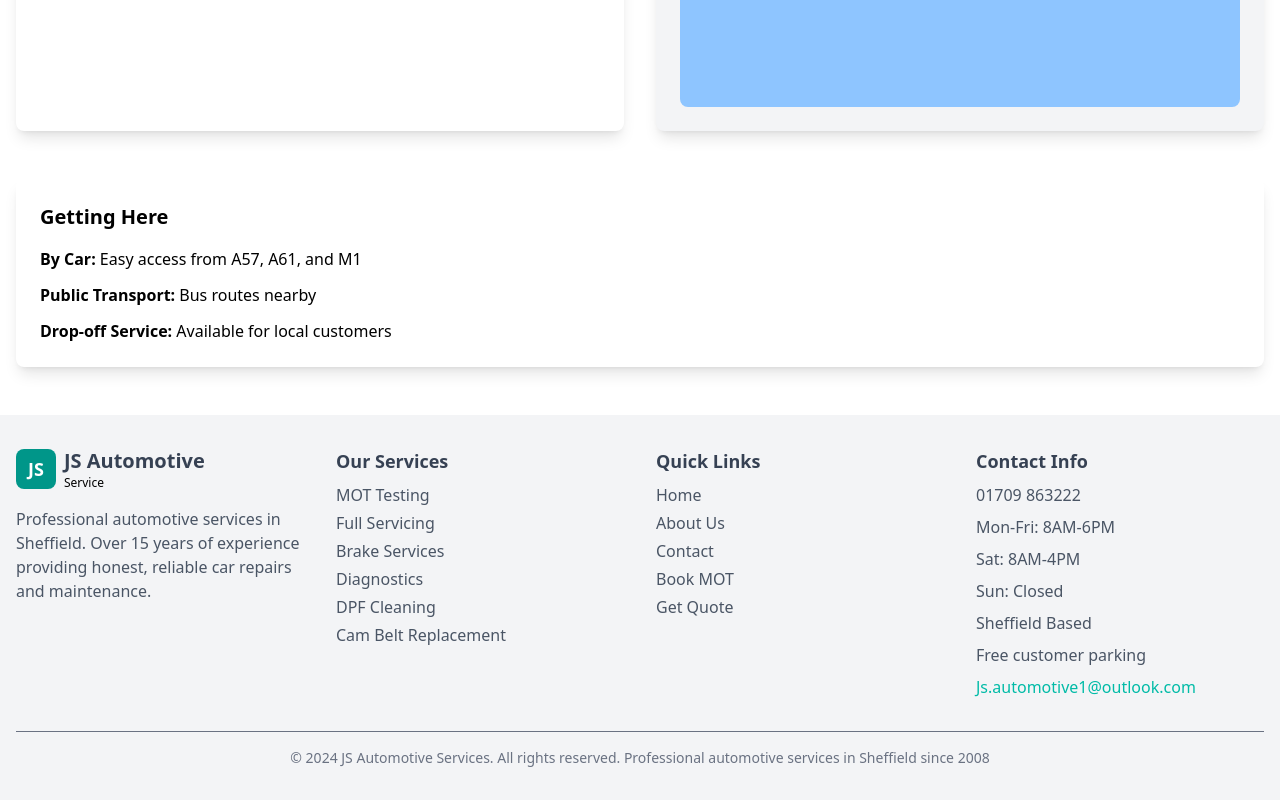
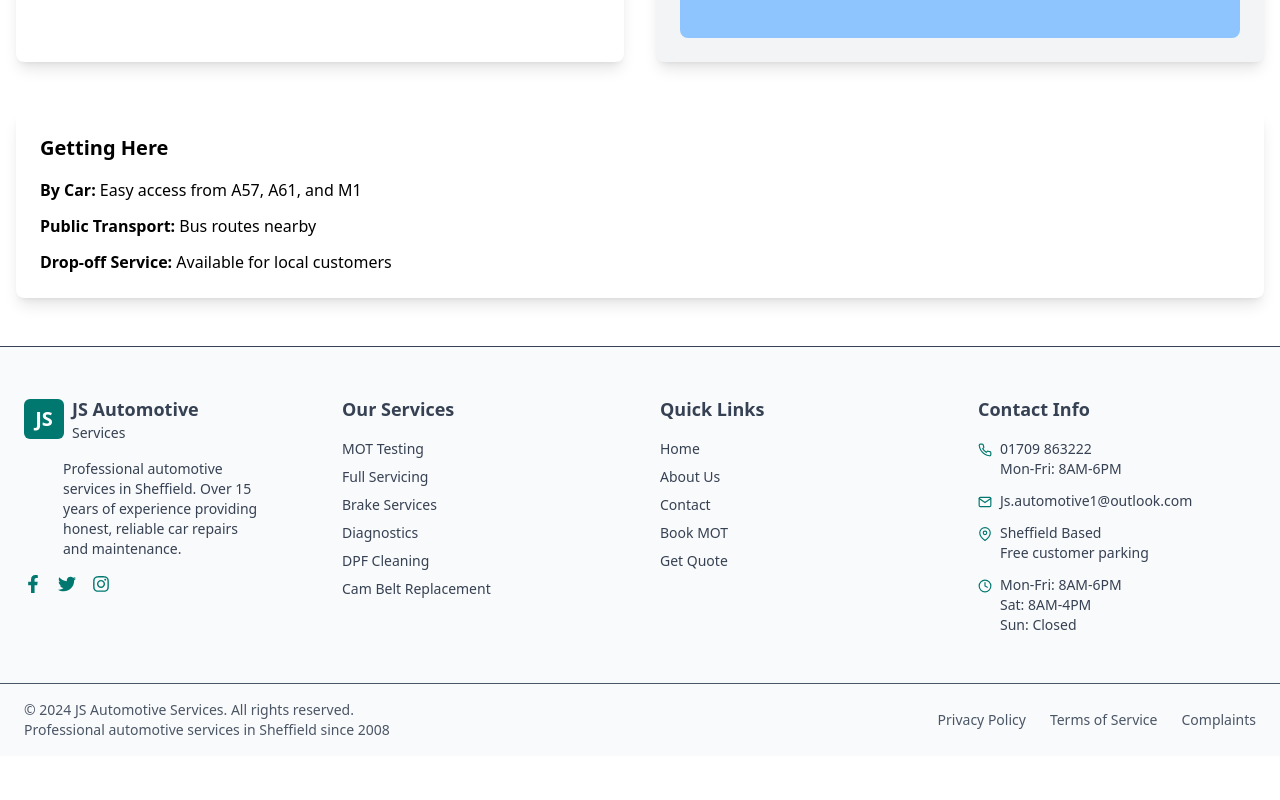
Before and after one commit to STharshan/js, a React (Vite) app: page /contact in a window 1280 px wide. Shown: the part 1982-2782 px from the top of the page. After the commit the page ends 2738 px from the top, so only its background shows below. Built offline with nearby package versions, Linux system fonts and the light colour scheme.

Commit message:
Change in home page

```diff
--- a/src/components/Footer.jsx
+++ b/src/components/Footer.jsx
@@ -1,74 +1,99 @@
-import React from 'react';
+import React from "react";
+import { FaFacebookF, FaTwitter, FaInstagram } from "react-icons/fa";
+import { FiPhone, FiMail, FiMapPin, FiClock } from "react-icons/fi";
 
 const Footer = () => {
   return (
-        <footer className="bg-gray-100 py-8">
-            <div className="max-w-screen-xl mx-auto px-4">
-                <div className="grid grid-cols-1 md:grid-cols-2 lg:grid-cols-4 gap-8">
-                    {/* Logo and Description */}
-                    <div className="flex flex-col items-start space-y-4">
-                        <div className="flex items-center space-x-2">
-                            <div className="bg-teal-600 text-white rounded-lg px-3 py-1.5 text-lg font-bold">JS</div>
-                            <div className='grid'>
-                                <span className="text-xl font-bold text-foreground text-gray-700">JS Automotive</span>
-                                <span className='text-xs text-muted-foreground'>Service</span>
+    <footer className="bg-gray-50 text-gray-700 border-t">
+      <div className="max-w-7xl mx-auto px-6 py-12 grid grid-cols-1 sm:grid-cols-2 lg:grid-cols-4 gap-10">
+
+        {/* Company Info */}
+        <div>
+          <div className="flex items-center mb-4">
+            <div className="bg-teal-700 text-white w-10 h-10 flex items-center justify-center text-xl rounded-md font-bold">
+              JS
+            </div>
+            <div className="ml-2">
+              <h3 className="text-lg font-bold">JS Automotive</h3>
+              <p className="text-sm">Services</p>
             </div>
           </div>
-                        <p className="text-gray-600">Professional automotive services in Sheffield. Over 15 years of experience providing honest, reliable car repairs and maintenance.</p>
-                        <div className="flex space-x-4">
-                            <a href="https://facebook.com" className="text-gray-500 hover:text-gray-700">
-                                <i className="fab fa-facebook-f"></i>
-                            </a>
-                            <a href="https://twitter.com" className="text-gray-500 hover:text-gray-700">
-                                <i className="fab fa-twitter"></i>
-                            </a>
-                            <a href="https://instagram.com" className="text-gray-500 hover:text-gray-700">
-                                <i className="fab fa-instagram"></i>
-                            </a>
+          <p className="text-sm max-w-50 mx-auto mb-4">
+            Professional automotive services in Sheffield. Over 15 years of
+            experience providing honest, reliable car repairs and maintenance.
+          </p>
+          <div className="flex space-x-4 text-teal-700 text-lg">
+            <a href="#"><FaFacebookF /></a>
+            <a href="#"><FaTwitter /></a>
+            <a href="#"><FaInstagram /></a>
           </div>
         </div>
 
-                    {/* Services Section */}
-                    <div className="flex flex-col space-y-2">
-                        <h3 className="text-lg font-semibold text-gray-700">Our Services</h3>
-                        <ul className="text-gray-600 space-y-1">
-                            <li>MOT Testing</li>
-                            <li>Full Servicing</li>
-                            <li>Brake Services</li>
-                            <li>Diagnostics</li>
-                            <li>DPF Cleaning</li>
-                            <li>Cam Belt Replacement</li>
+        {/* Services */}
+        <div>
+          <h3 className="text-lg font-semibold mb-4">Our Services</h3>
+          <ul className="space-y-2 text-sm">
+            <li><a href="#">MOT Testing</a></li>
+            <li><a href="#">Full Servicing</a></li>
+            <li><a href="#">Brake Services</a></li>
+            <li><a href="#">Diagnostics</a></li>
+            <li><a href="#">DPF Cleaning</a></li>
+            <li><a href="#">Cam Belt Replacement</a></li>
           </ul>
         </div>
 
-                    {/* Quick Links Section */}
-                    <div className="flex flex-col space-y-2">
-                        <h3 className="text-lg font-semibold text-gray-700">Quick Links</h3>
-                        <ul className="text-gray-600 space-y-1">
-                            <li><a href="/home" className="hover:text-gray-800">Home</a></li>
-                            <li><a href="/about" className="hover:text-gray-800">About Us</a></li>
-                            <li><a href="/contact" className="hover:text-gray-800">Contact</a></li>
-                            <li><a href="/book-mot" className="hover:text-gray-800">Book MOT</a></li>
-                            <li><a href="/get-quote" className="hover:text-gray-800">Get Quote</a></li>
+        {/* Quick Links */}
+        <div>
+          <h3 className="text-lg font-semibold mb-4">Quick Links</h3>
+          <ul className="space-y-2 text-sm">
+            <li><a href="#">Home</a></li>
+            <li><a href="#">About Us</a></li>
+            <li><a href="#">Contact</a></li>
+            <li><a href="#">Book MOT</a></li>
+            <li><a href="#">Get Quote</a></li>
           </ul>
         </div>
 
-                    {/* Contact Info Section */}
-                    <div className="flex flex-col space-y-2">
-                        <h3 className="text-lg font-semibold text-gray-700">Contact Info</h3>
-                        <p className="text-gray-600">01709 863222</p>
-                        <p className="text-gray-600">Mon-Fri: 8AM-6PM</p>
-                        <p className="text-gray-600">Sat: 8AM-4PM</p>
-                        <p className="text-gray-600">Sun: Closed</p>
-                        <p className="text-gray-600">Sheffield Based</p>
-                        <p className="text-gray-600">Free customer parking</p>
-                        <a href="mailto:Js.automotive1@outlook.com" className="text-teal-500 hover:text-teal-700">Js.automotive1@outlook.com</a>
+        {/* Contact Info */}
+        <div>
+          <h3 className="text-lg font-semibold mb-4">Contact Info</h3>
+          <ul className="space-y-3 text-sm">
+            <li className="flex items-start">
+              <FiPhone className="mt-1 mr-2 text-teal-700" />
+              <span>01709 863222<br />Mon-Fri: 8AM-6PM</span>
+            </li>
+            <li className="flex items-start">
+              <FiMail className="mt-1 mr-2 text-teal-700" />
+              <span>Js.automotive1@outlook.com</span>
+            </li>
+            <li className="flex items-start">
+              <FiMapPin className="mt-1 mr-2 text-teal-700" />
+              <span>Sheffield Based<br />Free customer parking</span>
+            </li>
+            <li className="flex items-start">
+              <FiClock className="mt-1 mr-2 text-teal-700" />
+              <span>
+                Mon-Fri: 8AM-6PM<br />
+                Sat: 8AM-4PM<br />
+                Sun: Closed
+              </span>
+            </li>
+          </ul>
         </div>
       </div>
 
-                {/* Footer Bottom Section */}
-                <div className="mt-8 border-t pt-4 text-center text-sm text-gray-500">
-                    <p>© 2024 JS Automotive Services. All rights reserved. Professional automotive services in Sheffield since 2008</p>
+      {/* Bottom Bar */}
+      <div className="border-t text-sm text-gray-600">
+        <div className="max-w-7xl mx-auto px-6 py-4 flex flex-col md:flex-row justify-between items-center">
+          <p>
+            © 2024 JS Automotive Services. All rights reserved.<br />
+            Professional automotive services in Sheffield since 2008
+          </p>
+          <div className="flex space-x-6 mt-2 md:mt-0">
+            <a href="#">Privacy Policy</a>
+            <a href="#">Terms of Service</a>
+            <a href="#">Complaints</a>
+          </div>
         </div>
       </div>
     </footer>
--- a/src/components/Home/HeroSection.jsx
+++ b/src/components/Home/HeroSection.jsx
@@ -11,14 +11,14 @@ const HeroSection = () => {
                     {/* Left side content */}
                     <div className="space-y-8">
                         <h1 className="text-4xl lg:text-6xl font-bold leading-tight">
-                            Professional <span className="text-teal-500">Automotive Services</span>
+                            Professional <span className="text-teal-600">Automotive Services</span>
                         </h1>
                         <p className="text-xl text-gray-600 leading-relaxed">
                             Expert car repairs, MOT testing, and maintenance services you can trust. Over 15 years of experience keeping Sheffield's vehicles running smoothly.
                         </p>
                         {/* Rating and Customer count */}
                         <div className="flex items-center space-x-2">
-                            <span className="text-yellow-400 text-2xl">★★★★★</span>
+                            <span className="text-orange-500 text-2xl">★★★★★</span>
                             <p className="text-gray-600">4.9/5 Rating</p>
                             <p className="text-gray-600 px-3">500+ Happy Customers</p>
                         </div>
--- a/src/components/Home/WhyChooseJSAutomotive.jsx
+++ b/src/components/Home/WhyChooseJSAutomotive.jsx
@@ -1,34 +1,35 @@
 import React from 'react';
-import { FaShieldAlt, FaClock, FaRibbon, FaUser, FaWrench, FaCheckCircle } from 'react-icons/fa'; // Importing icons from react-icons
+import { FiAward, FiCheckCircle, FiUsers } from 'react-icons/fi';
+import { LuClock4, LuShield, LuWrench } from 'react-icons/lu';
 
 const services = [
   {
     title: 'Fully Insured & Certified',
     description: 'All work is fully guaranteed with comprehensive insurance coverage for your peace of mind.',
-    icon: <FaShieldAlt size={40} />,
+    icon: <LuShield size={30} />,
   },
   {
     title: 'Fast Turnaround',
     description: 'Most services completed same day. We respect your time and get you back on the road quickly.',
-    icon: <FaClock size={40} />,
+    icon: <LuClock4 size={30} />,
   },
   {
     title: '15+ Years Experience',
     description: 'Decades of automotive expertise working on all makes and models of vehicles.',
-    icon: <FaRibbon size={40} />,
+    icon: <FiAward size={30} />,
   },
   {
-    icon: <FaUser />,
+    icon: <FiUsers size={30} />,
     title: "Trusted by 500+ Customers",
     description: "Building lasting relationships through honest service and transparent pricing."
   },
   {
-    icon: <FaWrench />,
+    icon: <LuWrench size={30} />,
     title: "Latest Equipment",
     description: "State-of-the-art diagnostic tools and equipment for accurate, efficient repairs."
   },
   {
-    icon: <FaCheckCircle />,
+    icon: <FiCheckCircle size={30} />,
     title: "No Hidden Costs",
     description: "Transparent pricing with detailed quotes. You only pay for what you need."
   }
@@ -38,13 +39,21 @@ const WhyChooseJSAutomotive = () => {
   return (
     <section className="py-16 bg-gray-100">
       <div className="max-w-7xl mx-auto text-center px-4">
-        <h2 className="text-3xl font-semibold mb-6">Why Choose JS Automotive?</h2>
-        <p className="text-xl mb-12">We're your trusted automotive partner, committed to keeping you safe on the road with honest, professional service.</p>
+        <h2 className="text-4xl font-semibold mb-6">Why Choose JS Automotive?</h2>
+        <p className="text-xl max-w-4xl mx-auto mb-12 text-gray-800">
+          We're not just another garage. We're your trusted automotive partner, committed to keeping you safe on the road with honest, professional service.
+        </p>
         <div className="grid sm:grid-cols-1 md:grid-cols-2 lg:grid-cols-3 gap-8">
           {services.map((service, index) => (
-            <div key={index} className="bg-white p-6 rounded-lg shadow-lg flex flex-col items-center">
-              <div className="mb-4 bg-teal-200 rounded-full p-3">{service.icon}</div>
-              <h3 className="text-xl font-semibold mb-2">{service.title}</h3>
+            <div
+              key={index}
+              className="bg-white p-6 rounded-lg shadow-lg border-gray-300 border flex flex-col items-center
+              transform transition duration-300 hover:scale-105 hover:shadow-2xl hover:z-10"
+            >
+              <div className="mb-4 bg-teal-100 text-teal-800 rounded-full p-3">
+                {service.icon}
+              </div>
+              <h3 className="text-xl font-semibold mb-5">{service.title}</h3>
               <p className="text-gray-600">{service.description}</p>
             </div>
           ))}
--- a/src/components/Navbar.jsx
+++ b/src/components/Navbar.jsx
@@ -1,38 +1,54 @@
-import React, { useState, useEffect, useRef } from 'react';
-import { FaPhoneAlt } from 'react-icons/fa';
-import { Link } from 'react-router-dom';  // Import the Link component
+import React, { useState, useEffect, useRef } from "react";
+import { FaPhoneAlt } from "react-icons/fa";
+import { Link } from "react-router-dom";
 
 const Navbar = () => {
   const [isMenuOpen, setIsMenuOpen] = useState(false);
-  const [isServicesOpen, setIsServicesOpen] = useState(false);  // State for the Services dropdown
-  const servicesDropdownRef = useRef(null);
+  const [isServicesOpen, setIsServicesOpen] = useState(false);
 
-  // Close the Services dropdown if clicked outside
+  // Wrappers that include BOTH the button and the dropdown content
+  const desktopWrapRef = useRef(null);
+  const mobileWrapRef = useRef(null);
+
+  // Close "Services" if clicking outside both wrappers
   useEffect(() => {
-    const handleClickOutside = (event) => {
-      if (servicesDropdownRef.current && !servicesDropdownRef.current.contains(event.target)) {
-        setIsServicesOpen(false);
-      }
+    const handleOutside = (e) => {
+      const wrappers = [desktopWrapRef.current, mobileWrapRef.current];
+
+      // If click is inside ANY wrapper, do nothing
+      const clickedInside = wrappers.some(
+        (el) => el && el.contains(e.target)
+      );
+      if (!clickedInside) setIsServicesOpen(false);
     };
 
-    // Add event listener
-    document.addEventListener('mousedown', handleClickOutside);
+    document.addEventListener("mousedown", handleOutside);
+    document.addEventListener("touchstart", handleOutside, { passive: true });
 
-    // Cleanup the event listener on component unmount
     return () => {
-      document.removeEventListener('mousedown', handleClickOutside);
+      document.removeEventListener("mousedown", handleOutside);
+      document.removeEventListener("touchstart", handleOutside);
     };
   }, []);
 
+  // Optional: close on ESC key
+  useEffect(() => {
+    const onKey = (e) => {
+      if (e.key === "Escape") setIsServicesOpen(false);
+    };
+    document.addEventListener("keydown", onKey);
+    return () => document.removeEventListener("keydown", onKey);
+  }, []);
+
   return (
-    <header className="bg-white shadow-md px-14 py-3 border-b border-gray-300">
+    <header className="fixed top-0 left-0 w-full bg-white shadow-md px-14 py-3 border-b border-gray-300 z-50">
       <div className="flex justify-between items-center">
         {/* Logo Section */}
         <div className="flex items-center space-x-2">
           <div className="bg-teal-600 text-white rounded-lg px-3 py-1.5 text-lg font-bold">JS</div>
-          <div className='grid'>
-            <span className="text-xl font-bold text-foreground text-gray-700">JS Automotive</span>
-            <span className='text-xs text-muted-foreground'>Service</span>
+          <div className="grid">
+            <span className="text-xl font-bold text-gray-700">JS Automotive</span>
+            <span className="text-xs text-gray-500">Service</span>
           </div>
         </div>
 
@@ -40,24 +56,25 @@ const Navbar = () => {
         <nav className="hidden md:flex space-x-8 relative">
           <Link to="/" className="text-gray-700 hover:text-teal-500">Home</Link>
 
-          {/* Services Dropdown */}
-          <div className="relative">
+          {/* Services Dropdown (Desktop) */}
+          <div className="relative" ref={desktopWrapRef}>
             <button
-              onClick={() => setIsServicesOpen(!isServicesOpen)}
+              onClick={() => setIsServicesOpen((v) => !v)}
               className="text-gray-700 hover:text-teal-500"
+              aria-expanded={isServicesOpen}
             >
               Services
             </button>
             {isServicesOpen && (
-              <div ref={servicesDropdownRef} className="absolute left-0 mt-2 bg-gray-200 shadow-md rounded-md w-48 p-2 z-20">
-                <Link to="/services/mot" className="block text-gray-700 py-1 hover:bg-teal-100">MOT Testing</Link>
-                <Link to="/services/servicing" className="block text-gray-700 py-1 hover:bg-teal-100">Servicing</Link>
-                <Link to="/services/mechanical-repairs" className="block text-gray-700 py-1 hover:bg-teal-100">Mechanical Repairs</Link>
-                <Link to="/services/brake" className="block text-gray-700 py-1 hover:bg-teal-100">Brakes</Link>
-                <Link to="/services/diagnostics" className="block text-gray-700 py-1 hover:bg-teal-100">Diagnostics</Link>
-                <Link to="/services/dpf-clean" className="block text-gray-700 py-1 hover:bg-teal-100">DPF Clean</Link>
-                <Link to="/services/cam-belt" className="block text-gray-700 py-1 hover:bg-teal-100">Cam Belt</Link>
-                <Link to="/services/suspension" className="block text-gray-700 py-1 hover:bg-teal-100">Suspension</Link>
+              <div className="absolute left-0 mt-2 bg-gray-200 shadow-md rounded-md w-48 p-2 z-20">
+                <Link to="/services/mot" className="block text-gray-700 py-1 px-2 hover:bg-orange-500 rounded-lg">MOT Testing</Link>
+                <Link to="/services/servicing" className="block text-gray-700 py-1 px-2 hover:bg-orange-500 rounded-lg">Servicing</Link>
+                <Link to="/services/mechanical-repairs" className="block text-gray-700 py-1 px-2 hover:bg-orange-500 rounded-lg">Mechanical Repairs</Link>
+                <Link to="/services/brake" className="block text-gray-700 py-1 px-2 hover:bg-orange-500 rounded-lg">Brakes</Link>
+                <Link to="/services/diagnostics" className="block text-gray-700 py-1 px-2 hover:bg-orange-500 rounded-lg">Diagnostics</Link>
+                <Link to="/services/dpf-clean" className="block text-gray-700 py-1 px-2 hover:bg-orange-500 rounded-lg">DPF Clean</Link>
+                <Link to="/services/cam-belt" className="block text-gray-700 py-1 px-2 hover:bg-orange-500 rounded-lg">Cam Belt</Link>
+                <Link to="/services/suspension" className="block text-gray-700 py-1 px-2 hover:bg-orange-500 rounded-lg">Suspension</Link>
               </div>
             )}
           </div>
@@ -69,16 +86,17 @@ const Navbar = () => {
         {/* Phone and Get Quote Button */}
         <div className="hidden md:flex items-center space-x-2">
           <FaPhoneAlt className="w-4 h-4 text-gray-700" />
-          <span className="text-gray-700">01709 863222</span>
-          <button className="bg-teal-500 text-white px-4 py-2 rounded-md hover:bg-teal-600">
+          <span className="text-gray-700 hover:text-teal-500 cursor-pointer">01709 863222</span>
+          <button className="bg-teal-600 text-white px-4 py-2 rounded-md hover:bg-teal-500">
             Get Quote
           </button>
         </div>
 
         {/* Mobile Menu Icon */}
         <button
-          className="md:hidden text-gray-700"
-          onClick={() => setIsMenuOpen(!isMenuOpen)}
+          className="md:hidden text-gray-700 hover:text-teal-500"
+          onClick={() => setIsMenuOpen((v) => !v)}
+          aria-expanded={isMenuOpen}
         >
           <svg xmlns="http://www.w3.org/2000/svg" className="h-6 w-6" fill="none" viewBox="0 0 24 24" stroke="currentColor">
             <path strokeLinecap="round" strokeLinejoin="round" strokeWidth="2" d="M4 6h16M4 12h16M4 18h16"></path>
@@ -89,37 +107,38 @@ const Navbar = () => {
       {/* Mobile Menu */}
       {isMenuOpen && (
         <div className="md:hidden flex flex-col space-y-4 mt-4">
-          <Link to="/" className="text-gray-700">Home</Link>
+          <Link to="/" className="text-gray-700 hover:text-teal-500">Home</Link>
 
           {/* Mobile Services Dropdown */}
-          <div className="relative">
+          <div className="relative" ref={mobileWrapRef}>
             <button
-              onClick={() => setIsServicesOpen(!isServicesOpen)}
-              className="text-gray-700"
+              onClick={() => setIsServicesOpen((v) => !v)}
+              className="text-gray-700 hover:text-teal-500"
+              aria-expanded={isServicesOpen}
             >
               Services
             </button>
             {isServicesOpen && (
-              <div ref={servicesDropdownRef} className="flex flex-col space-y-2 mt-2 bg-gray-200 p-2 rounded-md w-48">
-                <Link to="/services/mot" className="block text-gray-700 py-1 hover:bg-teal-100">MOT Testing</Link>
-                <Link to="/services/servicing" className="block text-gray-700 py-1 hover:bg-teal-100">Servicing</Link>
-                <Link to="/services/mechanical-repairs" className="block text-gray-700 py-1 hover:bg-teal-100">Mechanical Repairs</Link>
-                <Link to="/services/brake" className="block text-gray-700 py-1 hover:bg-teal-100">Brakes</Link>
-                <Link to="/services/diagnostics" className="block text-gray-700 py-1 hover:bg-teal-100">Diagnostics</Link>
-                <Link to="/services/dpf-clean" className="block text-gray-700 py-1 hover:bg-teal-100">DPF Clean</Link>
-                <Link to="/services/cam-belt" className="block text-gray-700 py-1 hover:bg-teal-100">Cam Belt</Link>
-                <Link to="/services/suspension" className="block text-gray-700 py-1 hover:bg-teal-100">Suspension</Link>
+              <div className="flex flex-col space-y-2 mt-2 bg-gray-200 p-2 rounded-md w-48">
+                <Link to="/services/mot" className="block text-gray-700 py-1 px-2 hover:bg-orange-500 rounded-lg">MOT Testing</Link>
+                <Link to="/services/servicing" className="block text-gray-700 py-1 px-2 hover:bg-orange-500 rounded-lg">Servicing</Link>
+                <Link to="/services/mechanical-repairs" className="block text-gray-700 py-1 px-2 hover:bg-orange-500 rounded-lg">Mechanical Repairs</Link>
+                <Link to="/services/brake" className="block text-gray-700 py-1 px-2 hover:bg-orange-500 rounded-lg">Brakes</Link>
+                <Link to="/services/diagnostics" className="block text-gray-700 py-1 px-2 hover:bg-orange-500 rounded-lg">Diagnostics</Link>
+                <Link to="/services/dpf-clean" className="block text-gray-700 py-1 px-2 hover:bg-orange-500 rounded-lg">DPF Clean</Link>
+                <Link to="/services/cam-belt" className="block text-gray-700 py-1 px-2 hover:bg-orange-500 rounded-lg">Cam Belt</Link>
+                <Link to="/services/suspension" className="block text-gray-700 py-1 px-2 hover:bg-orange-500 rounded-lg">Suspension</Link>
               </div>
             )}
           </div>
 
-          <Link to="/about" className="text-gray-700">About</Link>
-          <Link to="/contact" className="text-gray-700">Contact</Link>
+          <Link to="/about" className="text-gray-700 hover:text-teal-500">About</Link>
+          <Link to="/contact" className="text-gray-700 hover:text-teal-500">Contact</Link>
           <div className="flex items-center space-x-2">
             <FaPhoneAlt className="w-4 h-4 text-gray-700" />
-            <span className="text-gray-700">01709 863222</span>
+            <span className="text-gray-700 hover:text-teal-500 cursor-pointer">01709 863222</span>
           </div>
-          <button className="bg-teal-500 text-white px-4 py-2 rounded-md hover:bg-teal-600">
+          <button className="bg-teal-600 text-white px-4 py-2 rounded-md hover:bg-teal-500">
             Get Quote
           </button>
         </div>
```
Also changed, not shown: src/components/Home/ExpertServices.jsx (+24 -18 lines), src/components/Home/Testimonials.jsx (+10 -10 lines). Lines whose indentation alone changed are shown as unchanged.
